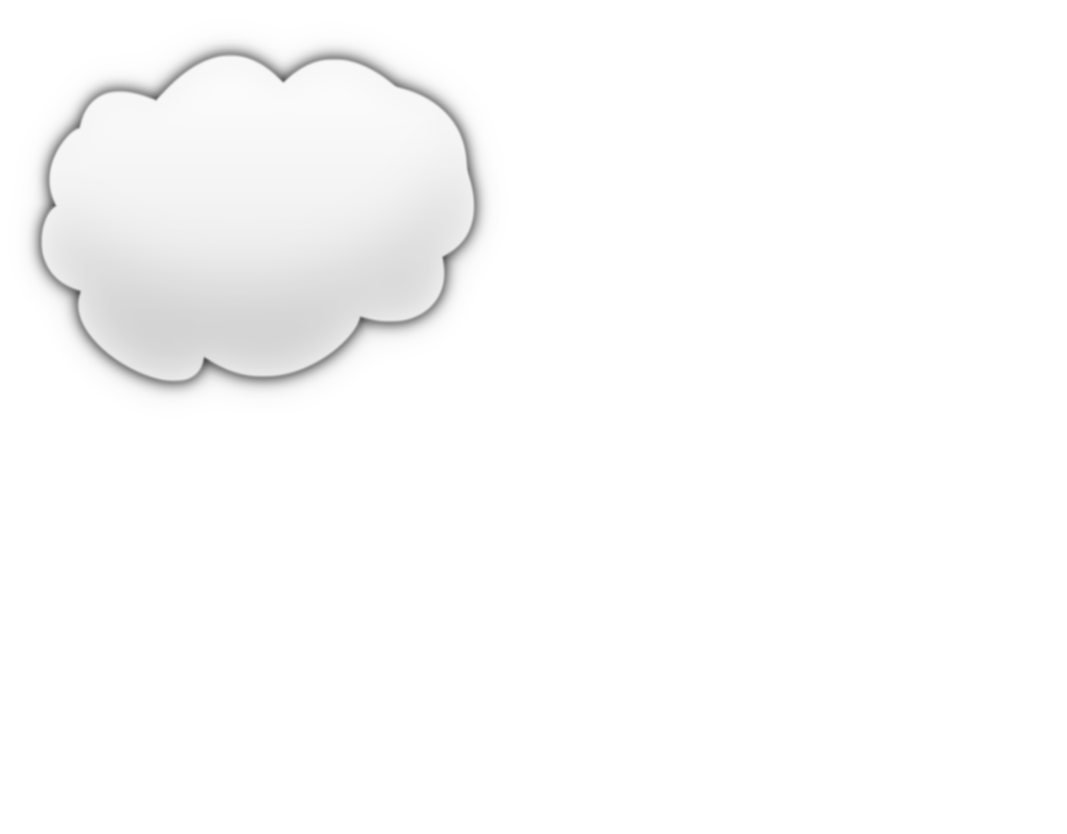
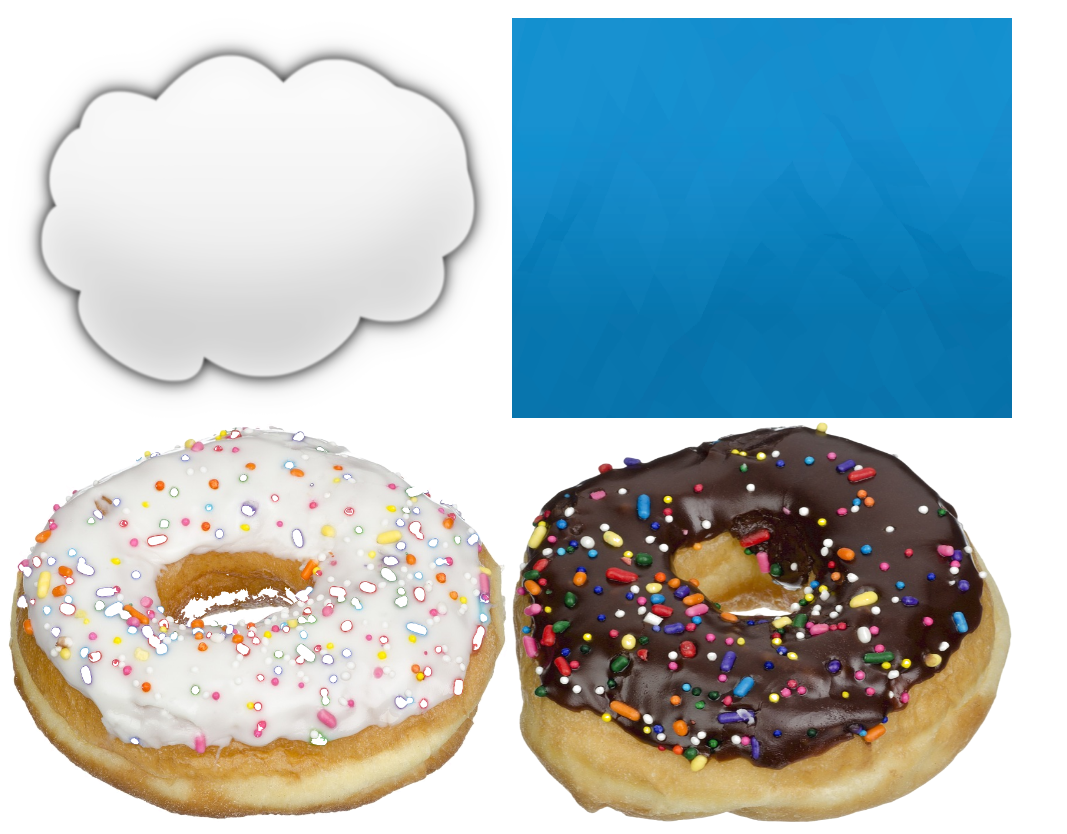
Before and after one commit to rawfurrahman1423/DonutPart2, a plain HTML site: page index.html in a window 1280 px wide. Shown: the part 48-882 px from the top of the page, without its empty margins (0-1067 px from the left). Before the commit the page ends 800 px from the top, so only its background shows below. Drawn offline with Linux system fonts and the light colour scheme.

Commit message:
all pics added

```diff
--- a/index.html
+++ b/index.html
@@ -13,6 +13,9 @@
     DONUT PART TWO
   </h1>
     <img id="Cloud" src="images2/Cloud.png" alt="CLoud" style="width:500px;height:400px;">
+    <img id="background" src="images2/background2.png" alt="CLoud" style="width:500px;height:400px;">
+    <img id="donut-522" src="images2/donut-522431_960_720.png" alt="CLoud" style="width:500px;height:400px;">
+    <img id="donut-choc" src="images2/donut-choc.png" alt="CLoud" style="width:500px;height:400px;">
   </div>
 </body>
 
```
